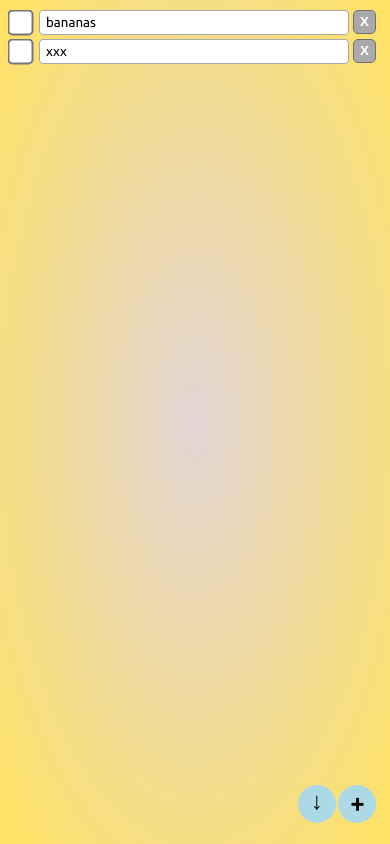
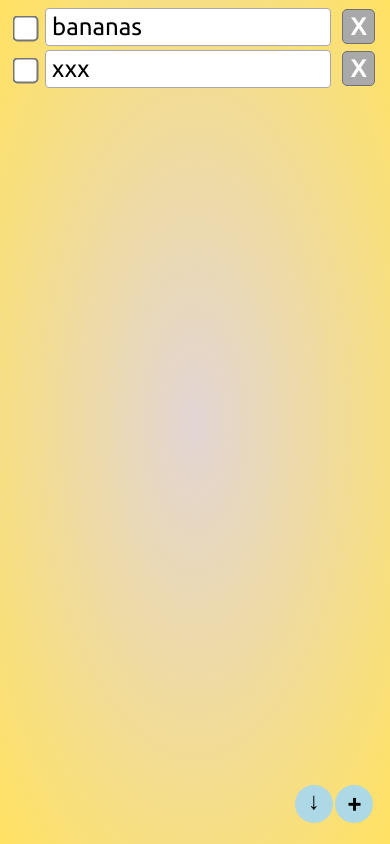
Before and after one commit to skain/shopping-vue, a Vue app: page / in a window 390 px wide. Built offline with nearby package versions, Linux system fonts and the light colour scheme.

Commit message:
Bigger font Better layout More responsive

```diff
--- a/src/App.vue
+++ b/src/App.vue
@@ -33,17 +33,15 @@ export default {
 
 <style scoped>
 #shoppingListContainer {
-	margin-top: 10px;
-	margin-inline: auto;
-	max-width: 400px;
 	display: grid;
-	grid-template-columns: 1fr 80vw 1fr;
+	grid-template-columns: .5fr max(275px, 36vw) 2fr;
 	row-gap: 4px;
+	column-gap: 10px;
 }
 
 #buttonsDiv {
 	position: fixed;
-	right: 12px;
+	right: calc(50vw - (var(--list-width) / 2));
 	bottom: 21px;
 }
 
--- a/src/assets/main.css
+++ b/src/assets/main.css
@@ -1,8 +1,18 @@
-body, input {
+:root {
+	--list-width: max(360px, 40vw);
+}
+
+body, input, button {
 	font-family: 'Ubuntu', sans-serif;
+	font-size: 1.5rem;
 }
 
 html {
 	background-image: radial-gradient(rgb(226, 213, 213), rgba(255, 208, 0, 0.616));
 	background-attachment: fixed;
 }
+
+#app {
+	margin: auto;
+	width: var(--list-width);
+}
--- a/src/components/ShoppingItem.vue
+++ b/src/components/ShoppingItem.vue
@@ -4,27 +4,26 @@ export default {
 }
 </script>
 <template>
-	<div>
+	<div style="align-self: center;">
 		<input class="item-cb" type="checkbox" v-model="item.checked">
 	</div>
 	<div>
 		<input class="item-tb" type="text" v-model="item.name">
 	</div>
-	<div>
+	<div style="justify-self: right;">
 		<button type="button" class="btn" @click="$emit('removeItemClick', item.name)">X</button>
 	</div>
 </template>
 
 <style scoped>
 .item-tb {
-	width: 95%;
+	width: 99%;
 	border: solid 1px darkgray;
 	padding: 4px 6px;
 	border-radius: 4px;
 }
 
 .item-cb {
-	margin: 6px;
 	transform: scale(2);
 }
 
@@ -33,12 +32,13 @@ input:checked {
 }
 
 .btn {
-	line-height: 20px;
+	line-height: 31px;
+	margin-top: 1px;
 	background-color: darkgray;
 	color: white;
 	border-radius: 5px;
 	border: 1px solid rgb(112, 112, 112);
-	padding: 1px 6px;
+	padding: 1px 8px;
 	font-weight: bold;
 	margin-left: 2px;
 }
```
